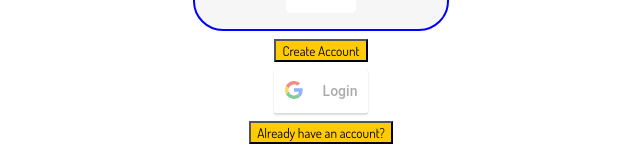
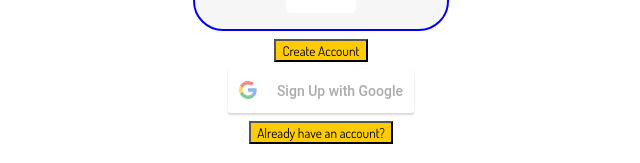
Before and after one commit to zarbar/festival, a React (Create React App) app: page /signup in a window 1280 px wide. Shown: the part 167-330 px from the top of the page, without its empty margins (319-959 px from the left). Built offline with nearby package versions, Linux system fonts and the light colour scheme; a web font is replaced by a local one.

Commit message:
trying to get google to work

```diff
--- a/src/Components/GoogleLogin/GoogleLoginButton.js
+++ b/src/Components/GoogleLogin/GoogleLoginButton.js
@@ -1,26 +1,31 @@
 import React from 'react';
-import axios from 'axios';
 import GoogleLogin from 'react-google-login';
 
-export default function GoogleLoginButton() {
+export default function GoogleLoginButton(props) {
 
-    const googleOAuth = () => {
-        axios('/auth/google');
-    }
     const responseGoogle = (response) => {
         console.log(response);
     }
 
-    return (<>
-        {/* <button onClick={() => googleOAuth()}>
-            Sign-in with Google
-        </button> */}
-        <GoogleLogin
-            clientId="938737799020-b5taf86p2fcjq00f17je4i80sl0qr75c.apps.googleusercontent.com"
-            buttonText="Login"
-            onSuccess={googleOAuth}
-            onFailure={responseGoogle}
-            cookiePolicy={'single_host_origin'}
-        />
-    </>)
-};
+    return (
+        <>
+            <GoogleLogin
+                clientId="938737799020-75i5e0rtpiljimr4lqlmq4uticm2c9bn.apps.googleusercontent.com"
+                buttonText={props.text}
+                onSuccess={responseGoogle}
+                onFailure={responseGoogle}
+                cookiePolicy={'single_host_origin'}
+            />
+        </>
+    )
+}
+
+
+//real one:
+  //client ID = 938737799020-75i5e0rtpiljimr4lqlmq4uticm2c9bn.apps.googleusercontent.com
+  //client secret =
+//   8q5xWtfYsuCjmpVBv58dQXat
+
+
+//test site:
+// clientId="938737799020-b5taf86p2fcjq00f17je4i80sl0qr75c.apps.googleusercontent.com"
```
